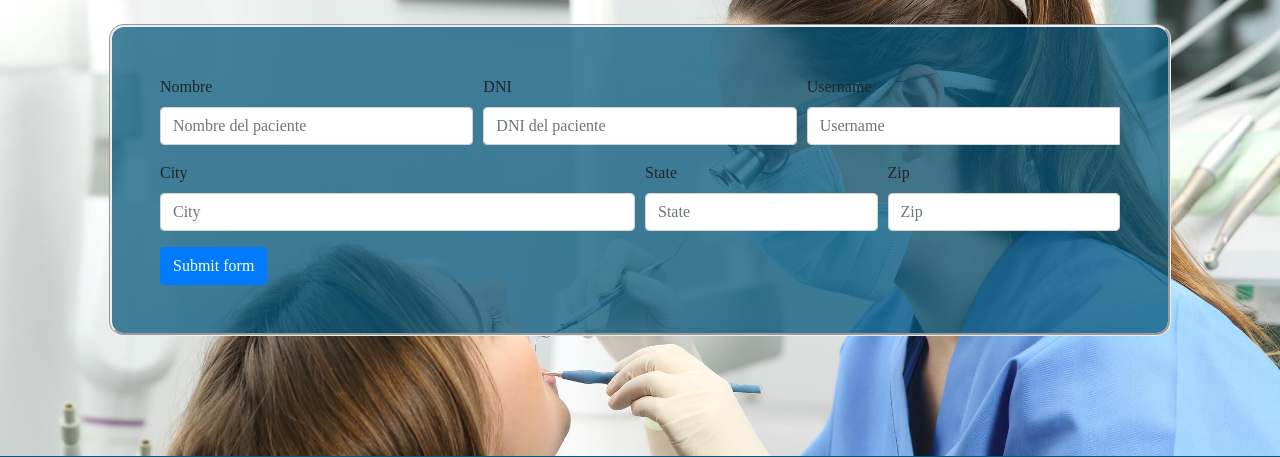
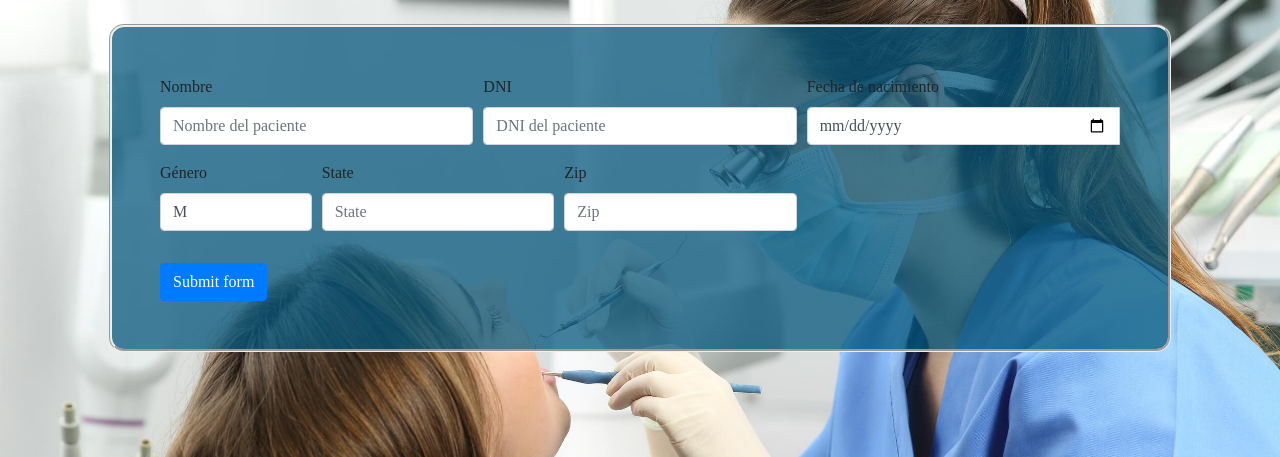
Before and after one commit to amarioni/prueba_circulo, a Flask app: page /forms in a window 1280 px wide. Shown: the part 101-558 px from the top of the page. Run offline with Flask 2, Linux system fonts and the light colour scheme; some libraries are stand-ins or nearby versions; some web fonts are replaced.

Commit message:
form advanced

```diff
--- a/templates/forms.html
+++ b/templates/forms.html
@@ -18,9 +18,9 @@
                 </div>
               </div>
               <div class="col-md-4 mb-3">
-                <label for="validationTooltipUsername">Username</label>
+                <label for="validationTooltipUsername">Fecha de nacimiento</label>
                 <div class="input-group">
-                  <input type="text" class="form-control" id="validationTooltipUsername" placeholder="Username" aria-describedby="validationTooltipUsernamePrepend" required>
+                  <input type="date" class="form-control" id="validationTooltipUsername" placeholder="Username" aria-describedby="validationTooltipUsernamePrepend" required>
                   <div class="invalid-tooltip">
                     Please choose a unique and valid username.
                   </div>
@@ -28,12 +28,15 @@
               </div>
             </div>
             <div class="form-row">
-              <div class="col-md-6 mb-3">
-                <label for="validationTooltip03">City</label>
-                <input type="text" class="form-control" id="validationTooltip03" placeholder="City" required>
-                <div class="invalid-tooltip">
-                  Please provide a valid city.
-                </div>
+              <div class="col-md-2 mb-3">
+                <div class="form-group">
+                    <label for="exampleFormControlSelect1">Género</label>
+                    <select class="form-control" id="exampleFormControlSelect1">
+                      <option>M</option>
+                      <option>F</option>
+                    </select>
+
+                  </div>
               </div>
               <div class="col-md-3 mb-3">
                 <label for="validationTooltip04">State</label>
--- a/templates/template.html
+++ b/templates/template.html
@@ -25,6 +25,7 @@
         <link rel="stylesheet" href="https://use.fontawesome.com/releases/v5.11.2/css/all.css" />
         <link href="http://fonts.cdnfonts.com/css/secular-one" rel="stylesheet">
         <link rel="stylesheet" href="https://fonts.googleapis.com/css2?family=Roboto:wght@300;400;500;700&display=swap" />
+        <link rel="stylesheet" href="https://cdn.jsdelivr.net/npm/bootstrap-icons@1.3.0/font/bootstrap-icons.css">
     </head>
 
     <body>
```
